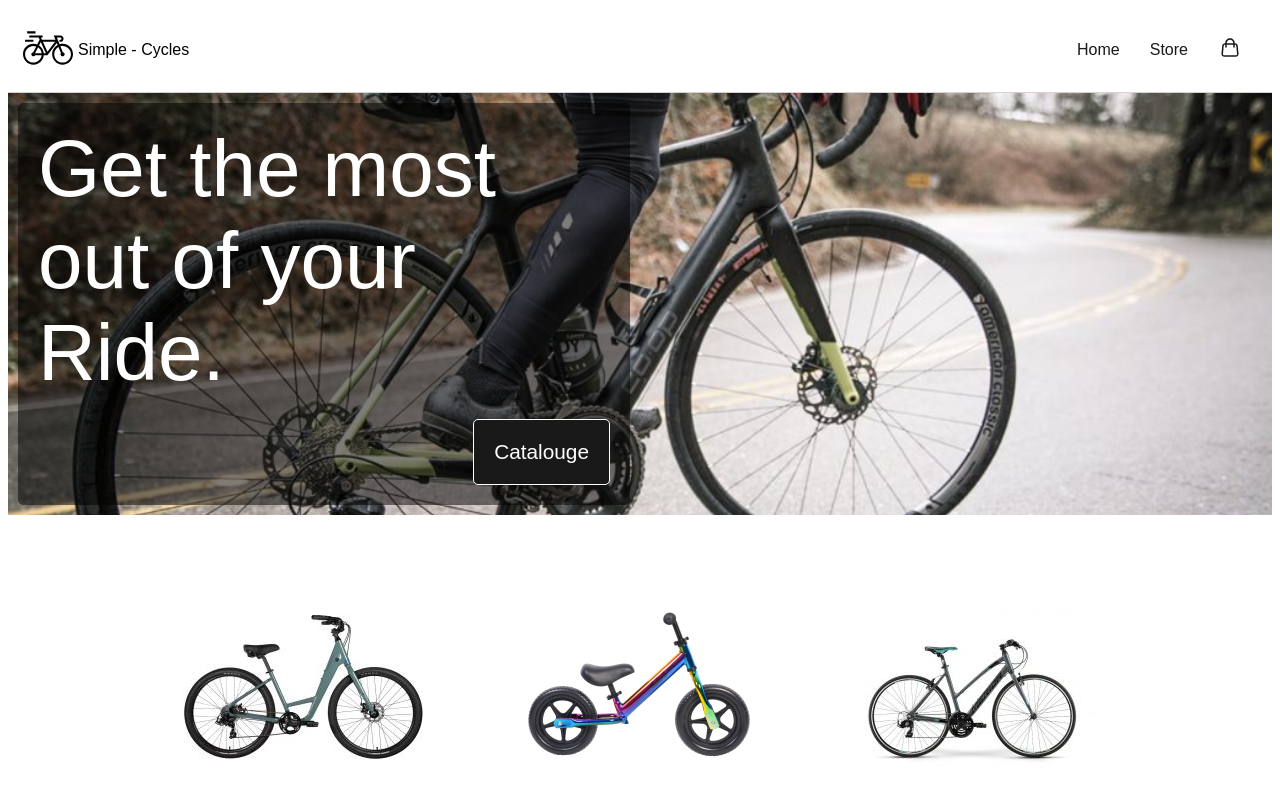
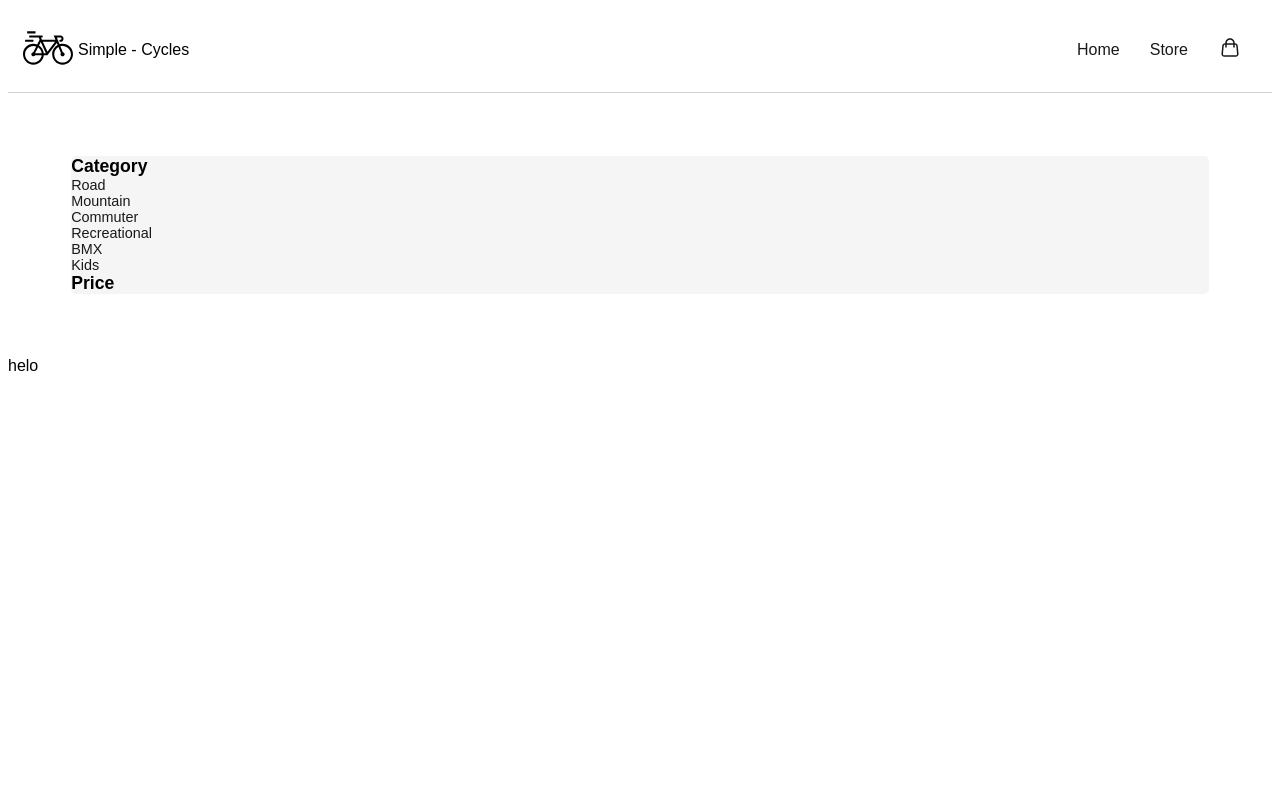
Before and after one commit to NickPea/SimpleEcommerce, a React app in the folder client/: page / in a window 1280 px wide. Shown: the top 800 px of the page. Built offline with nearby package versions, Linux system fonts and the light colour scheme.

Commit message:
Started working on store view design

```diff
--- a/client/src/pages/landing-view/hero-section/index.tsx
+++ b/client/src/pages/landing-view/hero-section/index.tsx
@@ -42,7 +42,7 @@ const RouteLink = styled(Link)`
 	align-self: flex-end;
 `;
 
-const CatalougeButton = styled.div`
+const CatalogButton = styled.div`
 	margin-top: 20px;
 	padding: 20px;
 	border: 1px solid white;
@@ -81,7 +81,7 @@ const HeroSection = () => {
 							<Fade>Get the most out of your Ride.</Fade>
 						</HeroTitle>
 						<RouteLink to="/store">
-							<CatalougeButton>Catalouge</CatalougeButton>
+							<CatalogButton>Full Catalog</CatalogButton>
 						</RouteLink>
 					</LeftPanelFlex>
 				</div>
--- a/client/src/pages/landing-view/index.tsx
+++ b/client/src/pages/landing-view/index.tsx
@@ -1,6 +1,7 @@
 //
 
-import React from "react";
+import React, { Fragment } from "react";
+import styled from 'styled-components'
 
 //components
 import HeroSection from "./hero-section";
@@ -9,15 +10,17 @@ import MovieOverlaySection from "./video-overlay-section";
 import Assurances from "./assurances";
 import Footer from "../../layout/footer";
 
+const Page = styled.div``;
+
 const LandingView = () => {
 	return (
-		<div>
+		<Page>
 			<HeroSection />
 			<FeaturedSection />
 			<MovieOverlaySection />
 			<Assurances />
 			<Footer />
-		</div>
+		</Page>
 	);
 };
 
--- /dev/null
+++ b/client/src/pages/store-view/filter/index.tsx
@@ -0,0 +1,47 @@
+//
+
+import React from "react";
+import styled from "styled-components";
+
+const Wrapper = styled.div`
+	padding: 5%;
+`;
+const Background = styled.div`
+	background-color: whitesmoke;
+	border-radius: ${(p) => p.theme.borderradius_light};
+`;
+const TextPosition = styled.div`
+	display: flex;
+	flex-flow: column nowrap;
+`;
+const Title = styled.div`
+    font-size: 1.1rem;
+    font-weight: bolder;
+`;
+const Option = styled.div`
+	font-size: 0.9rem;
+	font-weight: lighter;
+	color: ${(p) => p.theme.smoothblack};
+`;
+
+
+const Filter = () => {
+	return (
+		<Wrapper>
+			<Background>
+				<TextPosition>
+					<Title>Category</Title>
+					<Option>Road</Option>
+					<Option>Mountain</Option>
+					<Option>Commuter</Option>
+					<Option>Recreational</Option>
+					<Option>BMX</Option>
+					<Option>Kids</Option>
+					<Title>Price</Title>
+				</TextPosition>
+			</Background>
+		</Wrapper>
+	);
+};
+
+export default Filter;
--- a/client/src/pages/store-view/index.tsx
+++ b/client/src/pages/store-view/index.tsx
@@ -1,9 +1,36 @@
 //
 
 import React from "react";
+import styled from "styled-components";
+import Filter from "./filter";
 
+const Page = styled.div``;
+const LayoutWrapper = styled.div`
+	display: flex;
+	flex-flow: row nowrap;
+`;
+const LeftPanel = styled.div`
+	flex: 30%;
+	/* hide left panel on mobiles */
+	@media (max-width: 600px) {
+		display: none;
+	}
+`;
+const RightPanel = styled.div`
+	flex: 70%;
+	@media (max-width: 600px) {
+		flex: 100%;
+	}
+`;
 const StoreView = () => {
-	return <div>Store View Template</div>;
+	return (
+		<Page>
+			<LeftPanel>
+				<Filter />
+			</LeftPanel>
+			<RightPanel>helo</RightPanel>
+		</Page>
+	);
 };
 
 export default StoreView;
--- a/client/src/routing/index.tsx
+++ b/client/src/routing/index.tsx
@@ -19,10 +19,10 @@ const AppRouter = () => {
 		<BrowserRouter>
 			<NavBar />
 			<Switch>
-				<Route exact path="/">
+				<Route exact path="/landing">
 					<LandingView />
 				</Route>
-				<Route exact path="/store">
+				<Route exact path="/">
 					<StoreView />
 				</Route>
 				<Route exact path="/item">
```
Also changed, not shown: 3 other files (tests, documents, lock files or other folders).
